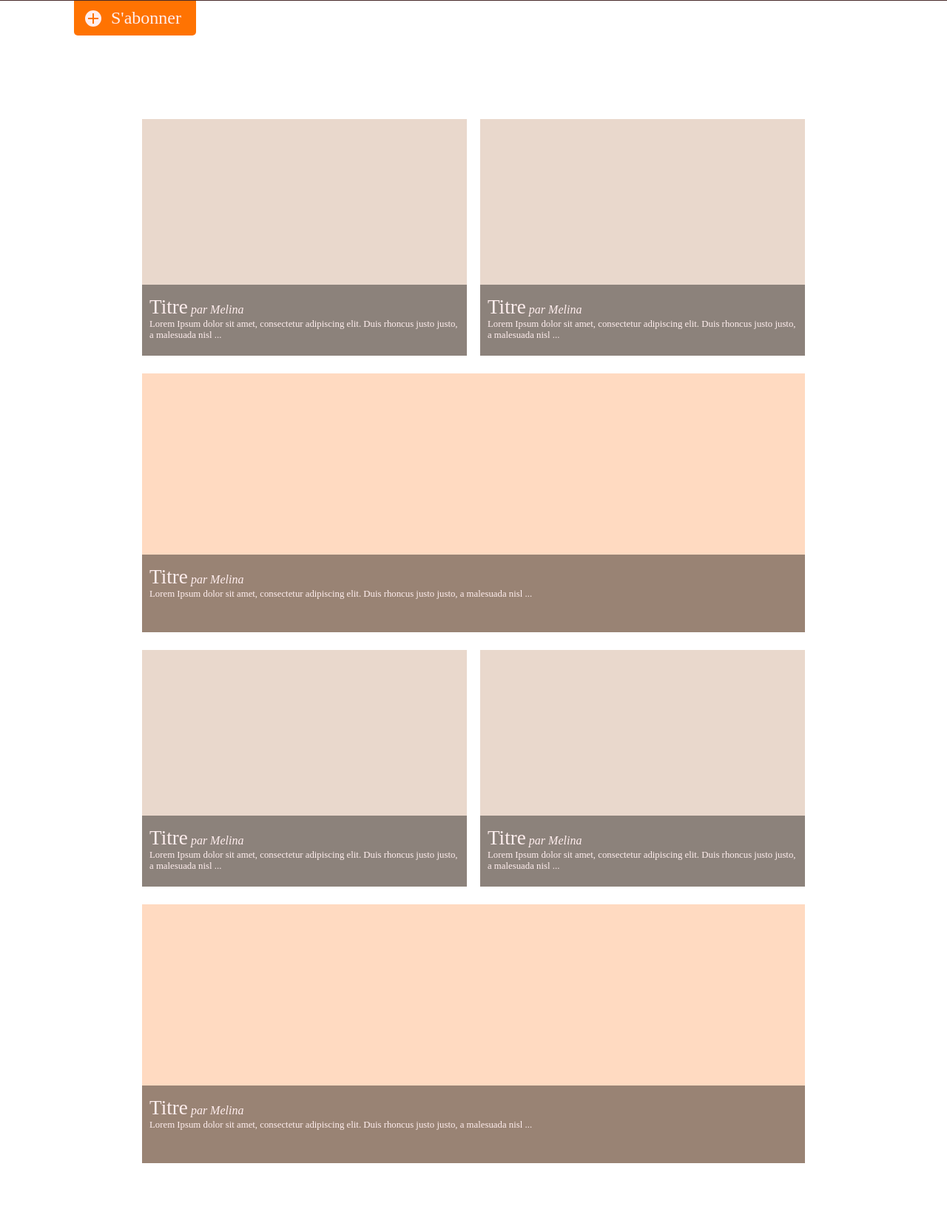
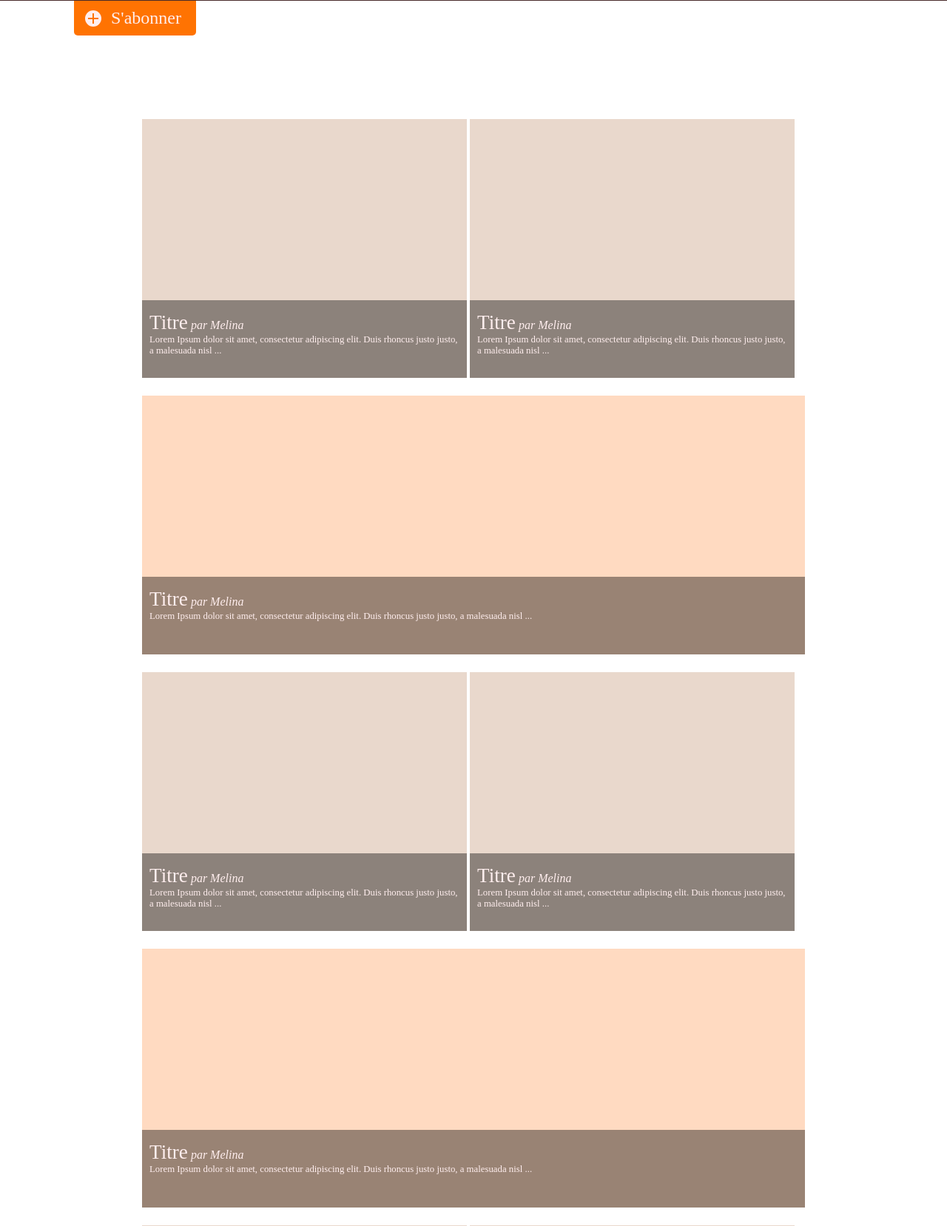
Before and after one commit to Venoum/Aujour-nal, a PHP site: page /html/rubrique.html in a window 1280 px wide. Shown: the part 199-1857 px from the top of the page at 74% size. Before the commit the page ends 1772 px from the top, so only its background shows below. Run offline with PHP 8.4, Linux system fonts and the light colour scheme; some libraries are stand-ins or nearby versions.

Commit message:
Changement dans la manière de positionner les blocs de la page rubrique. Avant c'était positioné en js maintenant c'est en css

```diff
--- a/src/css/rubrique.css
+++ b/src/css/rubrique.css
@@ -101,6 +101,18 @@ html, body {
 	position: relative;
 }
 
+.container > div {
+	height: 350px;
+	width: 49%;
+	background-color: #e9d8cc;
+}
+
+.container > div:nth-child(3n) {
+	height: 350px;
+	width: 100%;
+	background-color: #ffdac1;
+}
+
 .container > div > div {
 	margin: 0;
 	background-color: rgba(0, 0, 0, 0.4);
--- a/src/html/rubrique.html
+++ b/src/html/rubrique.html
@@ -27,6 +27,12 @@
 	<div><div><p class="desc"><span>Titre</span><span> par Melina</span><br>Lorem Ipsum dolor sit amet, consectetur adipiscing elit. Duis rhoncus justo justo, a malesuada nisl ...</p></div></div>
 	<div><div><p class="desc"><span>Titre</span><span> par Melina</span><br>Lorem Ipsum dolor sit amet, consectetur adipiscing elit. Duis rhoncus justo justo, a malesuada nisl ...</p></div></div>
 	<div><div><p class="desc"><span>Titre</span><span> par Melina</span><br>Lorem Ipsum dolor sit amet, consectetur adipiscing elit. Duis rhoncus justo justo, a malesuada nisl ...</p></div></div>
+	<div><div><p class="desc"><span>Titre</span><span> par Melina</span><br>Lorem Ipsum dolor sit amet, consectetur adipiscing elit. Duis rhoncus justo justo, a malesuada nisl ...</p></div></div>
+	<div><div><p class="desc"><span>Titre</span><span> par Melina</span><br>Lorem Ipsum dolor sit amet, consectetur adipiscing elit. Duis rhoncus justo justo, a malesuada nisl ...</p></div></div>
+	<div><div><p class="desc"><span>Titre</span><span> par Melina</span><br>Lorem Ipsum dolor sit amet, consectetur adipiscing elit. Duis rhoncus justo justo, a malesuada nisl ...</p></div></div>
+	<div><div><p class="desc"><span>Titre</span><span> par Melina</span><br>Lorem Ipsum dolor sit amet, consectetur adipiscing elit. Duis rhoncus justo justo, a malesuada nisl ...</p></div></div>
+	<div><div><p class="desc"><span>Titre</span><span> par Melina</span><br>Lorem Ipsum dolor sit amet, consectetur adipiscing elit. Duis rhoncus justo justo, a malesuada nisl ...</p></div></div>
+	<div><div><p class="desc"><span>Titre</span><span> par Melina</span><br>Lorem Ipsum dolor sit amet, consectetur adipiscing elit. Duis rhoncus justo justo, a malesuada nisl ...</p></div></div>
 </section>
 
 <script type="text/javascript" src="https://cdnjs.cloudflare.com/ajax/libs/jquery/2.1.3/jquery.js"></script>
--- a/src/js/rubrique.js
+++ b/src/js/rubrique.js
@@ -1,6 +1,5 @@
 $(document).ready(function () {
 	bindEvent();
-	presentArticles();
 });
 
 
@@ -9,32 +8,3 @@ function bindEvent(){
 		alert("le mec s'abonne, faudra définir exactement ce qu'il se passe" );
 	});
 }
-
-function presentArticles(){
-
-	$.each(  $('.container > div'), function( key, value ) {
-
-	  if (key == 2 || key == 5) {
-	  	$(this)
-	  	.css('height', '350px')
-	    .css('width', '100%')
-	   	.css('backgroundColor', '#ffdac1');
-	  }
-	  else if (key == 0 || key == 3){
-	  	$(this)
-	  	.css('height', '320px')
-	    .css('width', '49%')
-	    .css('left', '0')
-	    .css('backgroundColor', '#e9d8cc');
-	  }
-	  else if (key == 1 || key == 4){
-	  	$(this)
-	  	.css('height', '320px')
-	    .css('width', '49%')
-	    .css('float', 'right')
-	    .css('backgroundColor', '#e9d8cc');
-	  }
-
-	});
-
-}
```
